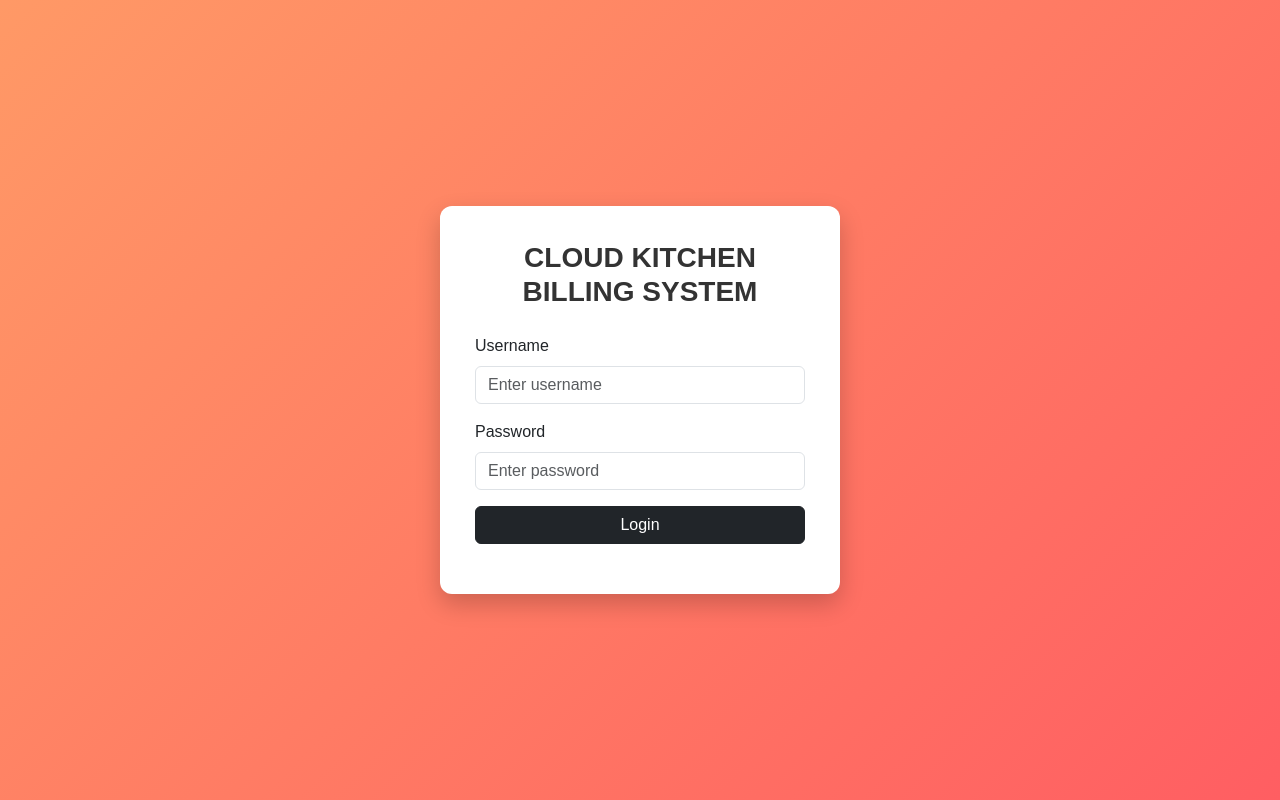
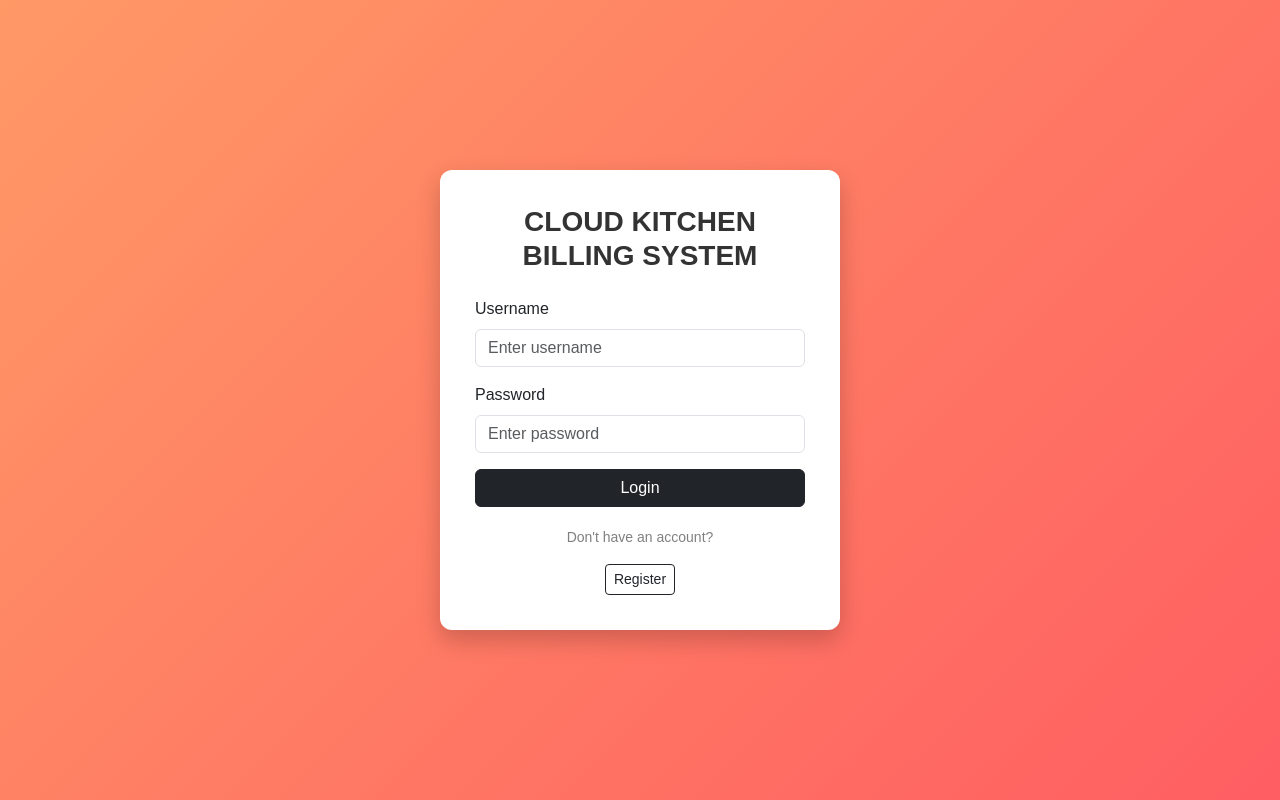
Before and after one commit to Preetham9106/project.222, a Flask app: page /login in a window 1280 px wide. Run offline with Flask 3, Linux system fonts and the light colour scheme.

Commit message:
Update login.html

```diff
--- a/templates/login.html
+++ b/templates/login.html
@@ -37,7 +37,7 @@ width:100%;
 
 .footer{
 text-align:center;
-margin-top:15px;
+margin-top:20px;
 font-size:14px;
 color:gray;
 }
@@ -78,6 +78,12 @@ Login
 
 <div class="footer">
 
+<p>Don't have an account?</p>
+
+<a href="/register" class="btn btn-outline-dark btn-sm">
+Register
+</a>
+
 </div>
 
 </div>
```
